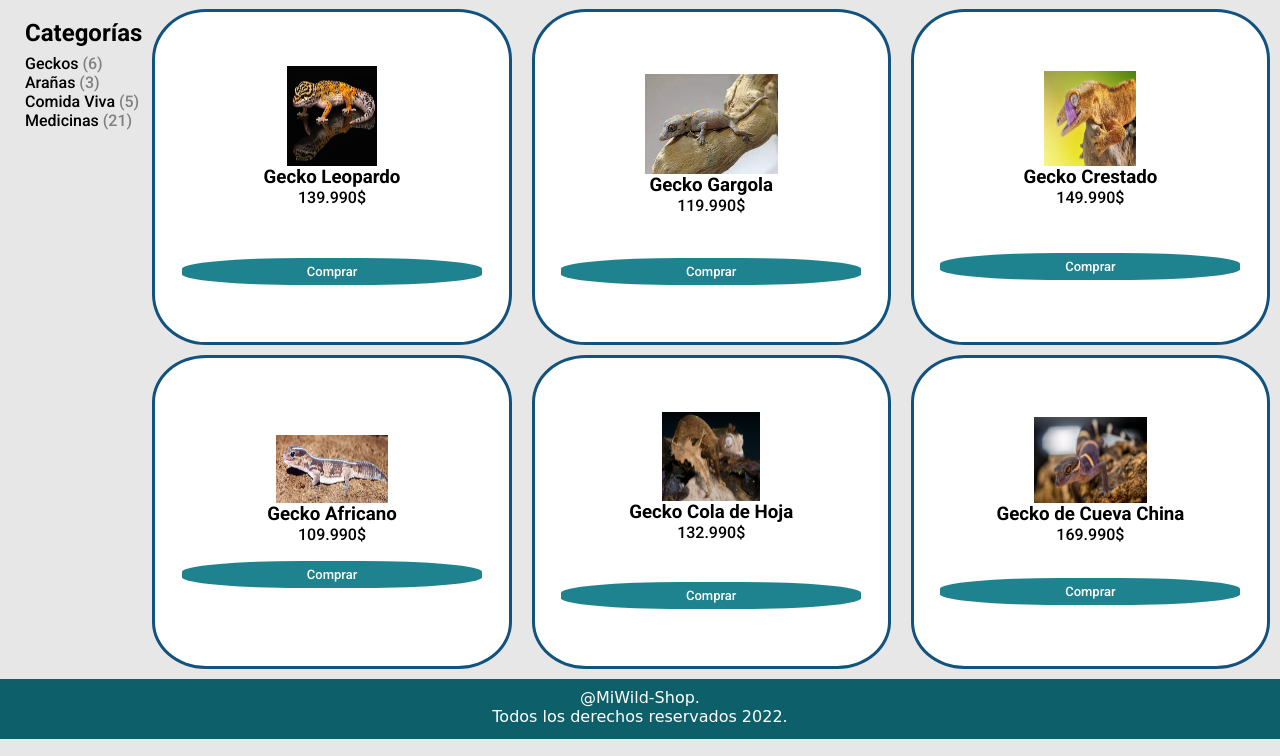
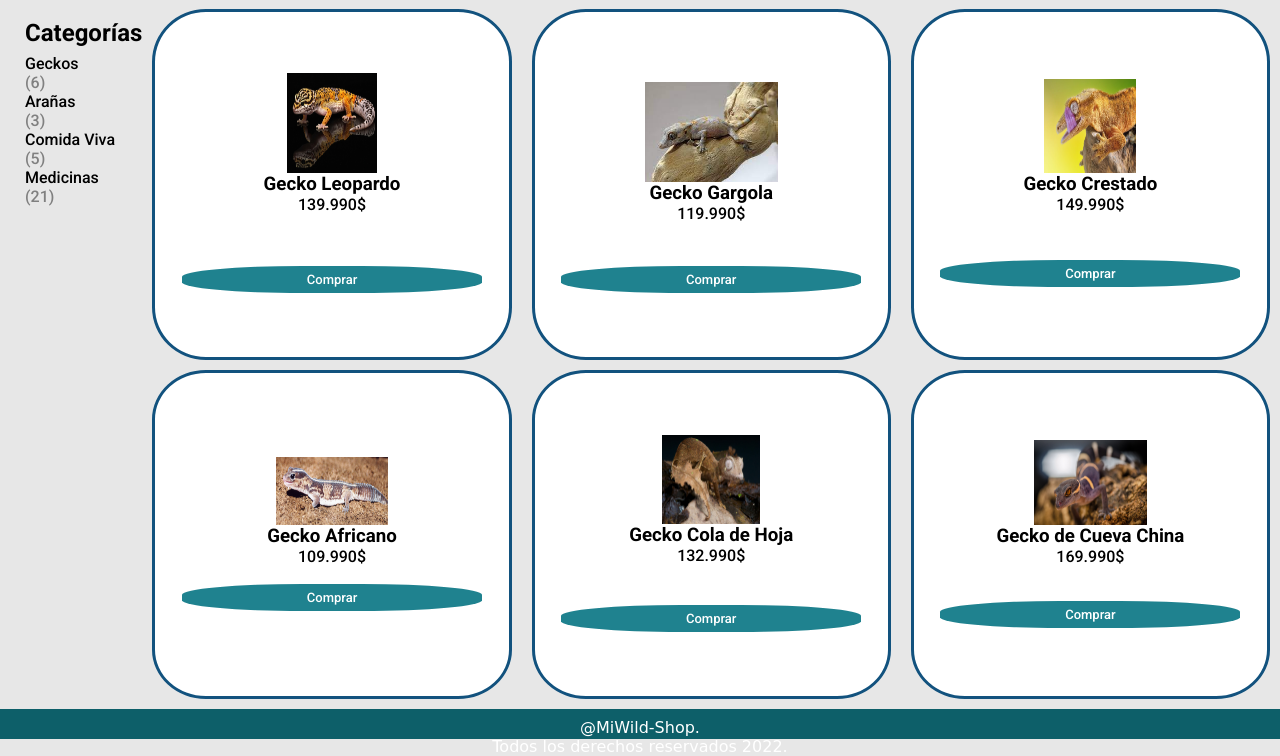
Before and after one commit to NxL22/Desafio-CSS-Grid, a plain HTML site: page index.html in a window 1280 px wide. Shown: the part 61-817 px from the top of the page. Drawn offline with Linux system fonts and the light colour scheme.

Commit message:
actualizacion-1

```diff
--- a/assets/css/style.css
+++ b/assets/css/style.css
@@ -20,7 +20,7 @@ body{
   ;
   min-height: 100vh;
   grid-template-columns: 1fr 8fr;
-  grid-template-rows: 60px 1fr 60px;
+  grid-template-rows: 60px 1fr 30px;
 }
 
 header{
@@ -44,9 +44,6 @@ padding: 20px 0 0 25px;
 }
 
 aside .categorias{
-  display: flex;
-  flex-direction: column;
-  justify-content: space-between;
   margin-top: 7px;
 
 }
@@ -108,7 +105,7 @@ main .producto button{
   border-radius: 40%;
 }
 
-.a-side-menu{
+.categoria{
   display: flex;
   flex-direction: column;
   justify-content: space-between;
@@ -121,4 +118,5 @@ text-align: center;
 padding: 9px;
 color: white;
 font-family: cursive;
+
 }
```
